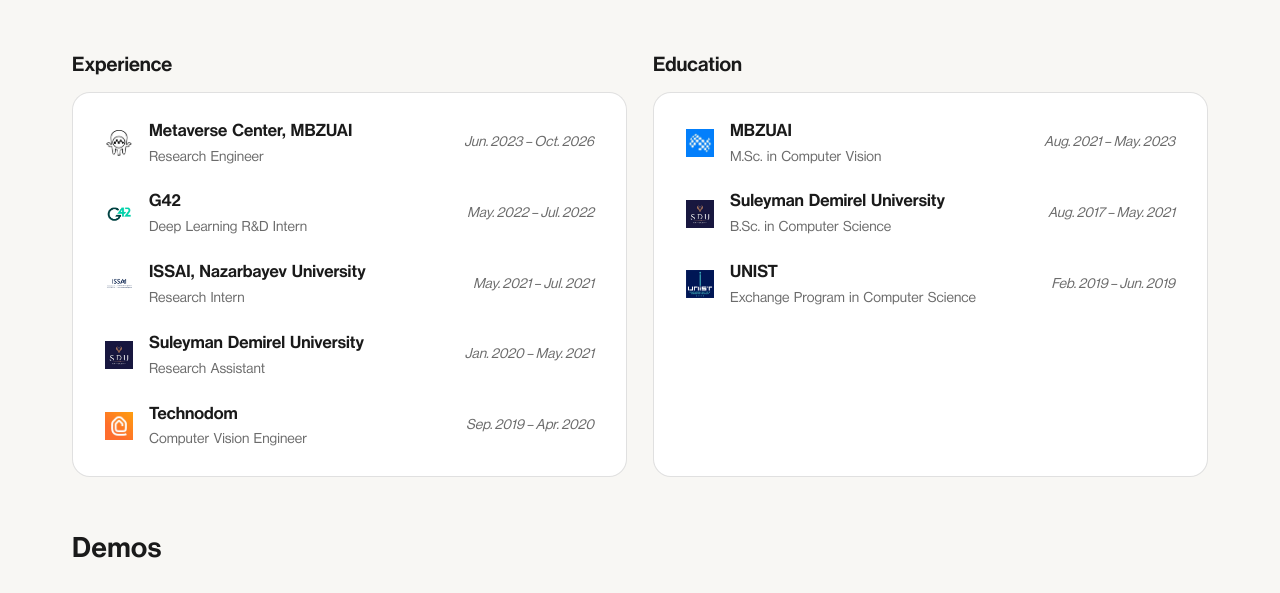
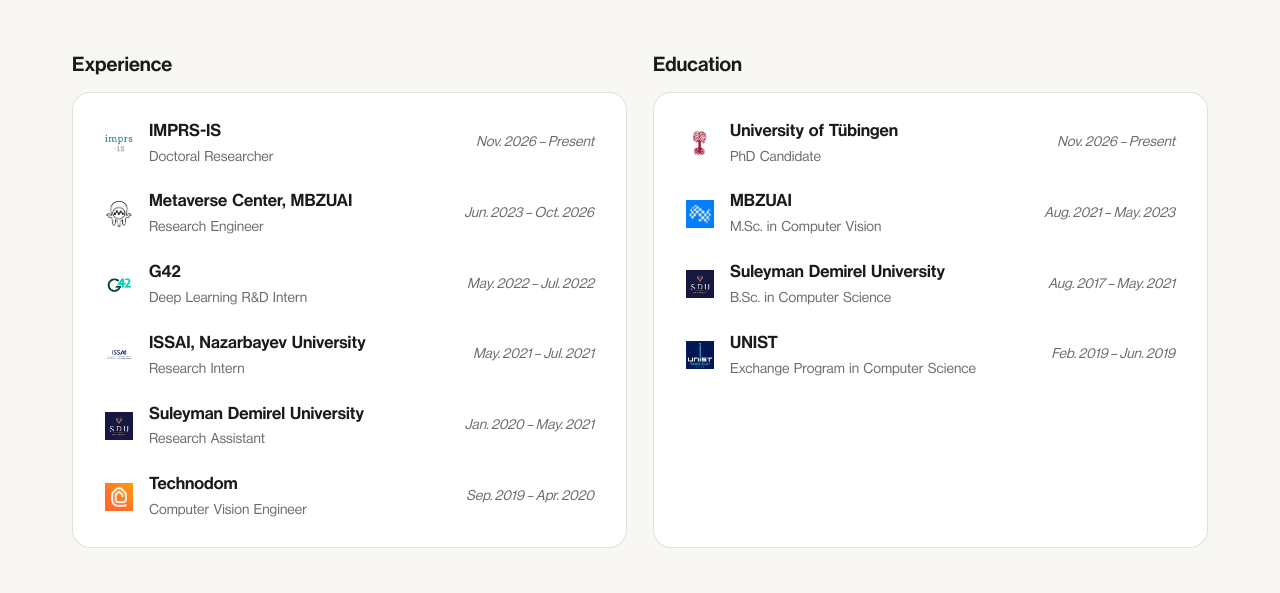
Before and after one commit to kdiAAA/kdiAAA.github.io, a plain HTML site: page index.html in a window 1280 px wide. Shown: the part 2125-2718 px from the top of the page. Drawn offline with Linux system fonts and the light colour scheme.

Commit message:
Add PhD Candidate (Uni Tübingen) and Doctoral Researcher (IMPRS-IS) entries
Co-Authored-By: Claude Fable 5.2 <noreply@anthropic.com>

```diff
--- a/index.html
+++ b/index.html
@@ -190,6 +190,20 @@
                 <ul class="resume-list">
                   <li class="resume-item">
                     <span class="resume-icon">
+                      <a class="resume-icon-link" href="https://imprs.is.mpg.de/" target="_blank" rel="noopener noreferrer">
+                        <img src="logos/imprs-is.png" alt="IMPRS-IS logo">
+                      </a>
+                    </span>
+                    <div class="resume-body">
+                      <a class="resume-body-link" href="https://imprs.is.mpg.de/" target="_blank" rel="noopener noreferrer">
+                        <div class="resume-heading">IMPRS-IS</div>
+                        <div class="resume-subheading">Doctoral Researcher</div>
+                      </a>
+                    </div>
+                    <div class="resume-meta">Nov. 2026&nbsp;&ndash;&nbsp;Present</div>
+                  </li>
+                  <li class="resume-item">
+                    <span class="resume-icon">
                       <a class="resume-icon-link" href="https://mbzuai.ac.ae/research/our-institutes-centers" target="_blank" rel="noopener noreferrer">
                         <img src="logos/metaverse-mbzuai-white-logo.png" alt="Metaverse Center logo">
                       </a>
@@ -266,6 +280,20 @@
               <div class="resume-column">
                 <h3 class="resume-title">Education</h3>
                 <ul class="resume-list">
+                  <li class="resume-item">
+                    <span class="resume-icon">
+                      <a class="resume-icon-link" href="https://uni-tuebingen.de/" target="_blank" rel="noopener noreferrer">
+                        <img src="logos/uni-tuebingen.png" alt="University of Tübingen logo">
+                      </a>
+                    </span>
+                    <div class="resume-body">
+                      <a class="resume-body-link" href="https://uni-tuebingen.de/" target="_blank" rel="noopener noreferrer">
+                        <div class="resume-heading">University of Tübingen</div>
+                        <div class="resume-subheading">PhD Candidate</div>
+                      </a>
+                    </div>
+                    <div class="resume-meta">Nov. 2026&nbsp;&ndash;&nbsp;Present</div>
+                  </li>
                   <li class="resume-item">
                     <span class="resume-icon">
                       <a class="resume-icon-link" href="https://mbzuai.ac.ae/" target="_blank" rel="noopener noreferrer">
```
Also changed, not shown: logos/imprs-is.png (added), logos/uni-tuebingen.png (added).
